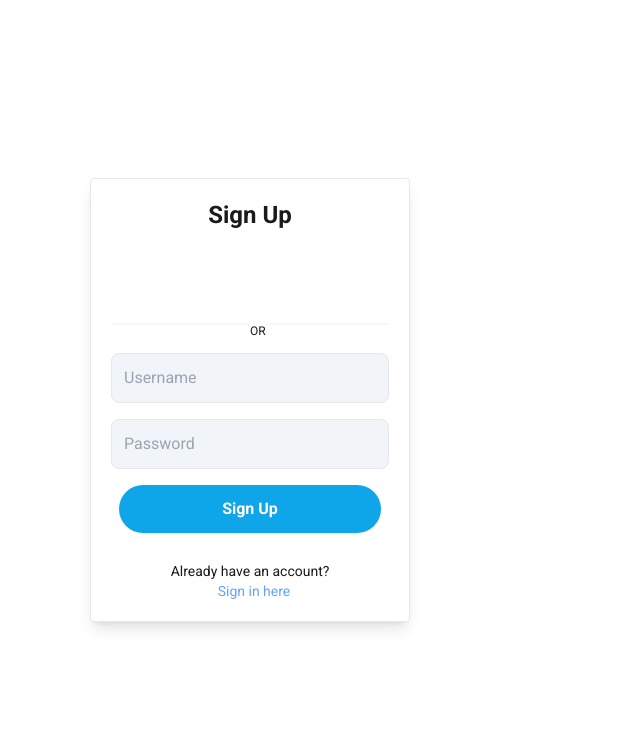
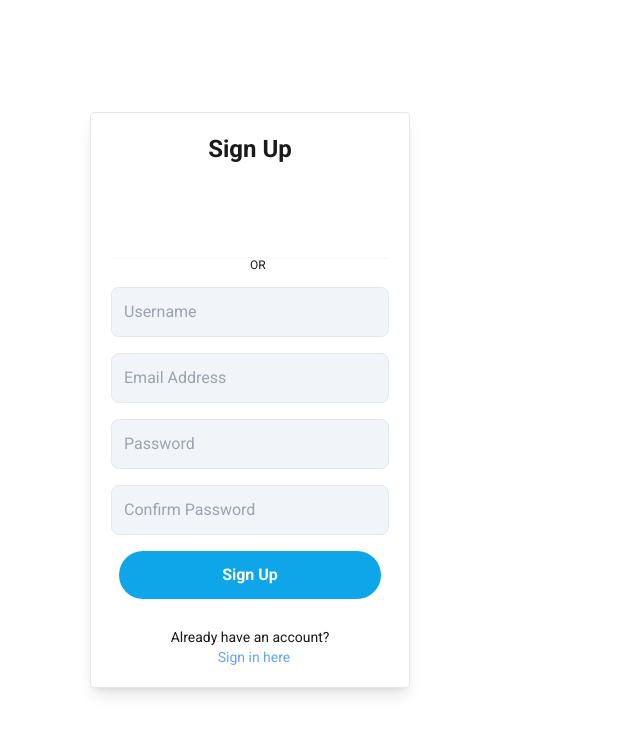
Before and after one commit to ronrix/url-shortener, a React (Vite) app in the folder client/: page /register in a window 1280 px wide. Shown: the top 734 px of the page, without its empty margins (0-640 px from the left). Built offline with nearby package versions, Linux system fonts and the light colour scheme.

Commit message:
Add more inputs
Adding email and confirm password input for registration form

```diff
--- a/client/src/pages/auth/register/index.tsx
+++ b/client/src/pages/auth/register/index.tsx
@@ -101,9 +101,22 @@ export default function Register() {
             register={register}
           />
           <Input
+            name="email"
+            placeholder="Email Address"
+            error={errors?.email?.message}
+            register={register}
+          />
+          <Input
             name="password"
             placeholder="Password"
             error={errors?.password?.message}
+            type="password"
+            register={register}
+          />
+          <Input
+            name="confirm_password"
+            placeholder="Confirm Password"
+            error={errors?.confirm_password?.message}
             type="password"
             register={register}
           />
--- a/client/src/pages/auth/schema.ts
+++ b/client/src/pages/auth/schema.ts
@@ -2,5 +2,7 @@ import * as yup from "yup";
 
 export const authSchema = yup.object().shape({
     username: yup.string().required(),
-    password: yup.string().required().min(8)
+    email: yup.string().required().email(),
+    password: yup.string().required().min(8),
+    confirm_password: yup.string().oneOf([yup.ref('password'), null], 'Passwords must match')
 })
```
